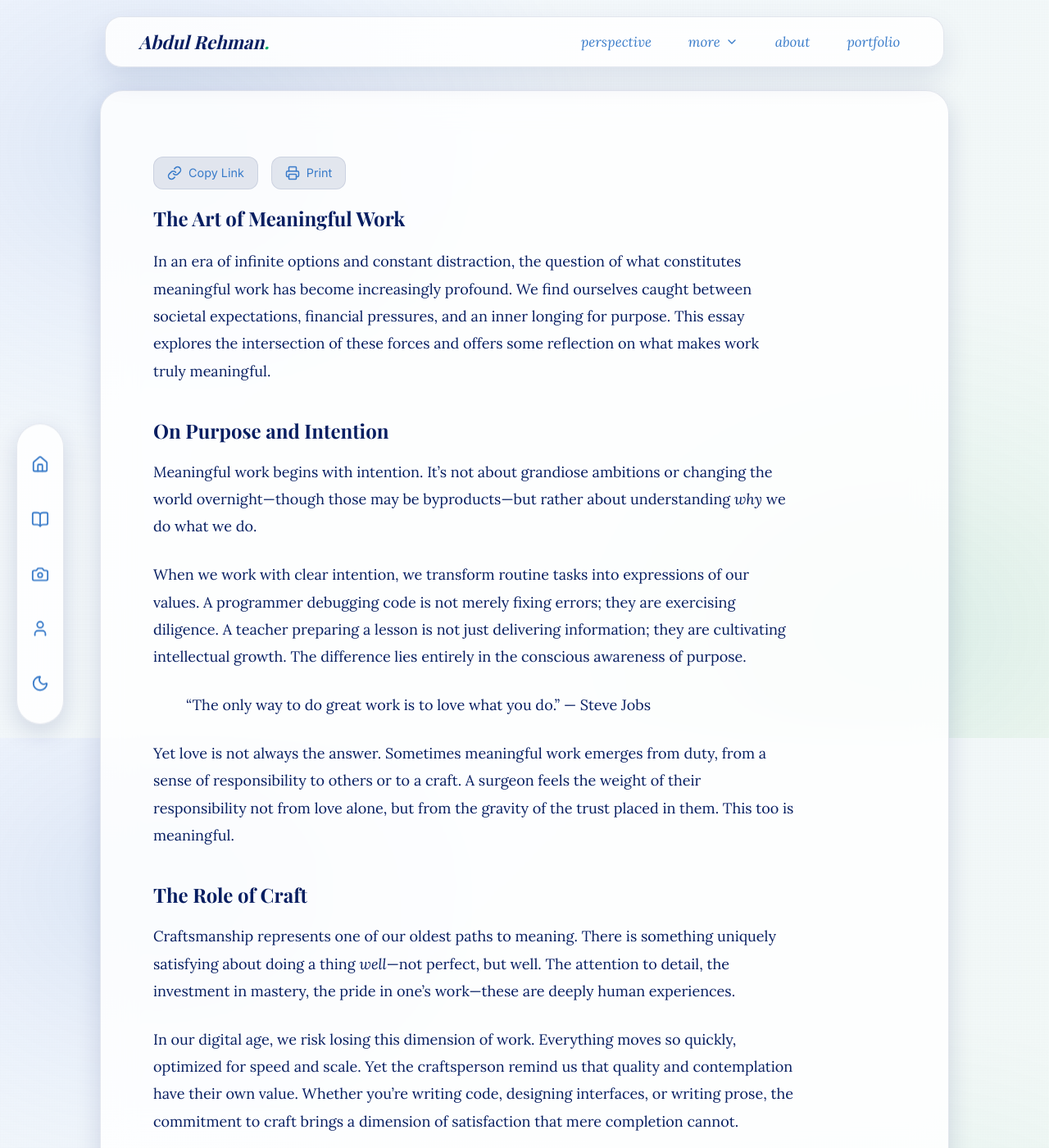
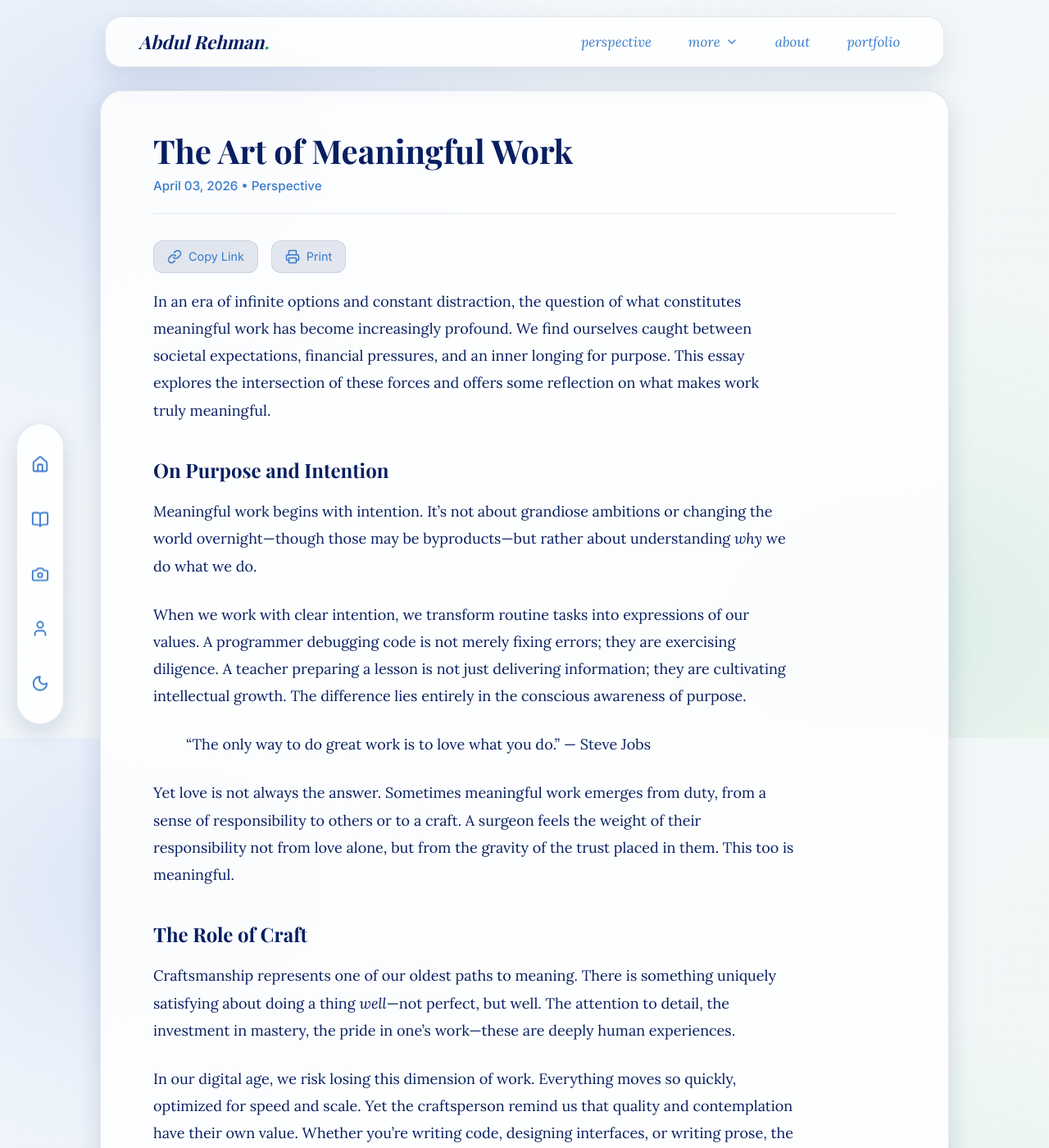
Before and after one commit to arehman-dev/arehman-dev.github.io, a Jekyll site: the page built from _posts/2026-04-03-the-art-of-meaningful-work.md, in a window 1280 px wide and 1400 px high. Shown: the whole window at 82% size. Built offline with Jekyll 4.4.1, drawn with Linux system fonts in a browser that asks for light colours; some web fonts are replaced.

Commit message:
v1.9 - post card bg

```diff
--- a/_layouts/default.html
+++ b/_layouts/default.html
@@ -108,6 +108,13 @@
     <main class="wrapper">
       {% if page.date %}
       <article class="post-container">
+        <header class="post-header {% if page.dir == 'rtl' or page.lang == 'ur' %}urdu-text{% endif %}">
+          <h1 class="post-title">{{ page.title }}</h1>
+          <div class="post-meta">
+            {{ page.date | date: "%B %d, %Y" }} • {{ page.category | capitalize }}
+          </div>
+        </header>
+
         <!-- Share & Print Buttons (for posts) -->
         <div class="post-actions">
           <button class="action-btn" id="copy-link-btn" title="Copy link to clipboard">
--- a/assets/css/style.css
+++ b/assets/css/style.css
@@ -279,6 +279,8 @@ html.dark body {
 
 .content-card {
     background: var(--glass-bg);
+    backdrop-filter: blur(16px);
+    -webkit-backdrop-filter: blur(16px);
     border: 1px solid var(--card-border);
     border-radius: 24px;
     padding: 2.5rem;
@@ -593,6 +595,8 @@ html.dark body {
     flex: 0 0 280px;
     padding: 1.2rem;
     background: var(--glass-bg);
+    backdrop-filter: blur(16px);
+    -webkit-backdrop-filter: blur(16px);
     border: 1px solid var(--card-border);
     border-radius: 16px;
     text-decoration: none;
@@ -784,3 +788,33 @@ p.urdu-text, .urdu-text p, div.urdu-text, span.urdu-text {
         line-height: 1.75;
     }
 }
+
+/* Post Header & Titles legibility styles */
+.post-header {
+    margin-bottom: 2rem;
+    border-bottom: 1px solid var(--card-border);
+    padding-bottom: 1.5rem;
+}
+
+.post-title {
+    font-family: 'Playfair Display', serif;
+    font-size: 2.5rem;
+    font-weight: 700;
+    margin: 0 0 0.5rem 0;
+    color: var(--text-main);
+    line-height: 1.25;
+}
+
+.post-meta {
+    font-family: 'Inter', sans-serif;
+    font-size: 0.95rem;
+    color: var(--text-muted);
+    font-weight: 500;
+}
+
+/* Adjust heading size inside media query for mobile screens */
+@media (max-width: 768px) {
+    .post-title {
+        font-size: 1.8rem;
+    }
+}
```
Also changed, not shown: _posts/2026-04-03-the-art-of-meaningful-work.md (+0 -2 lines).
